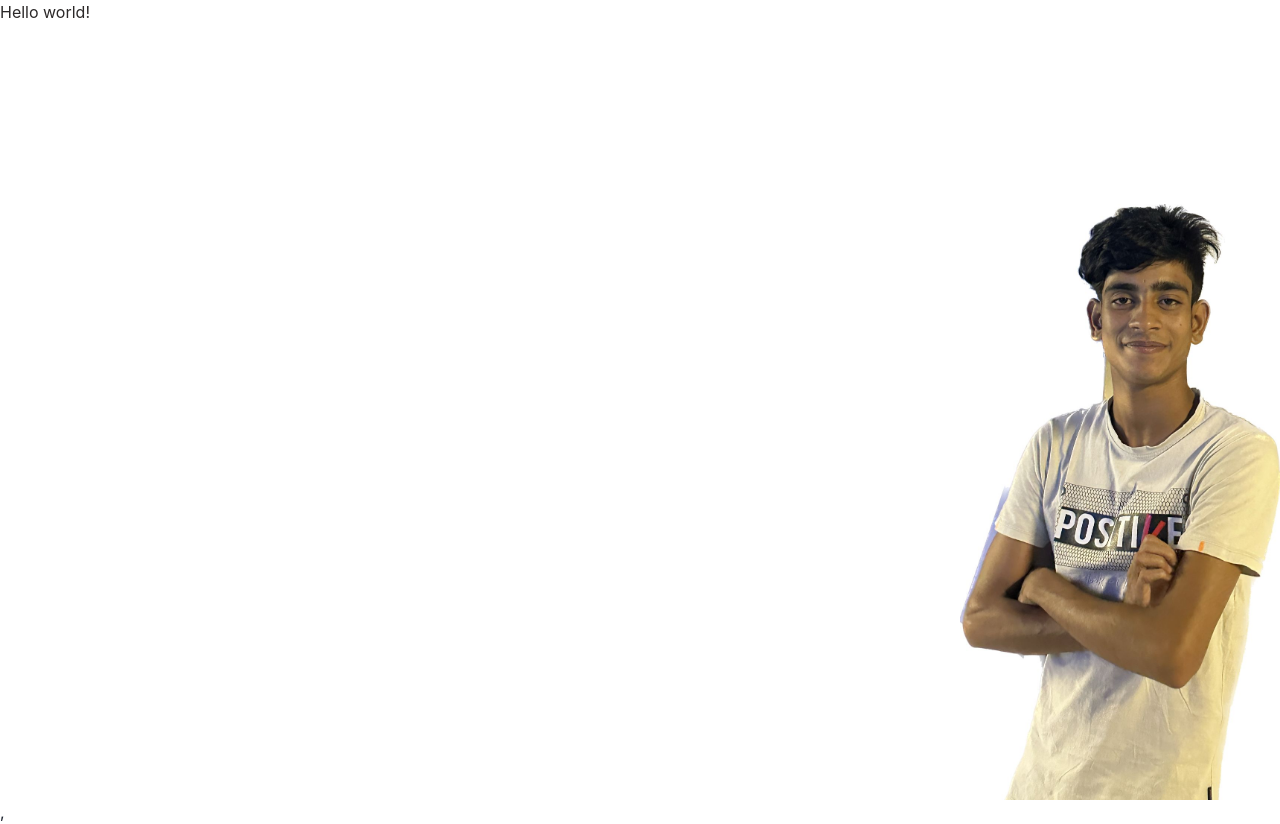
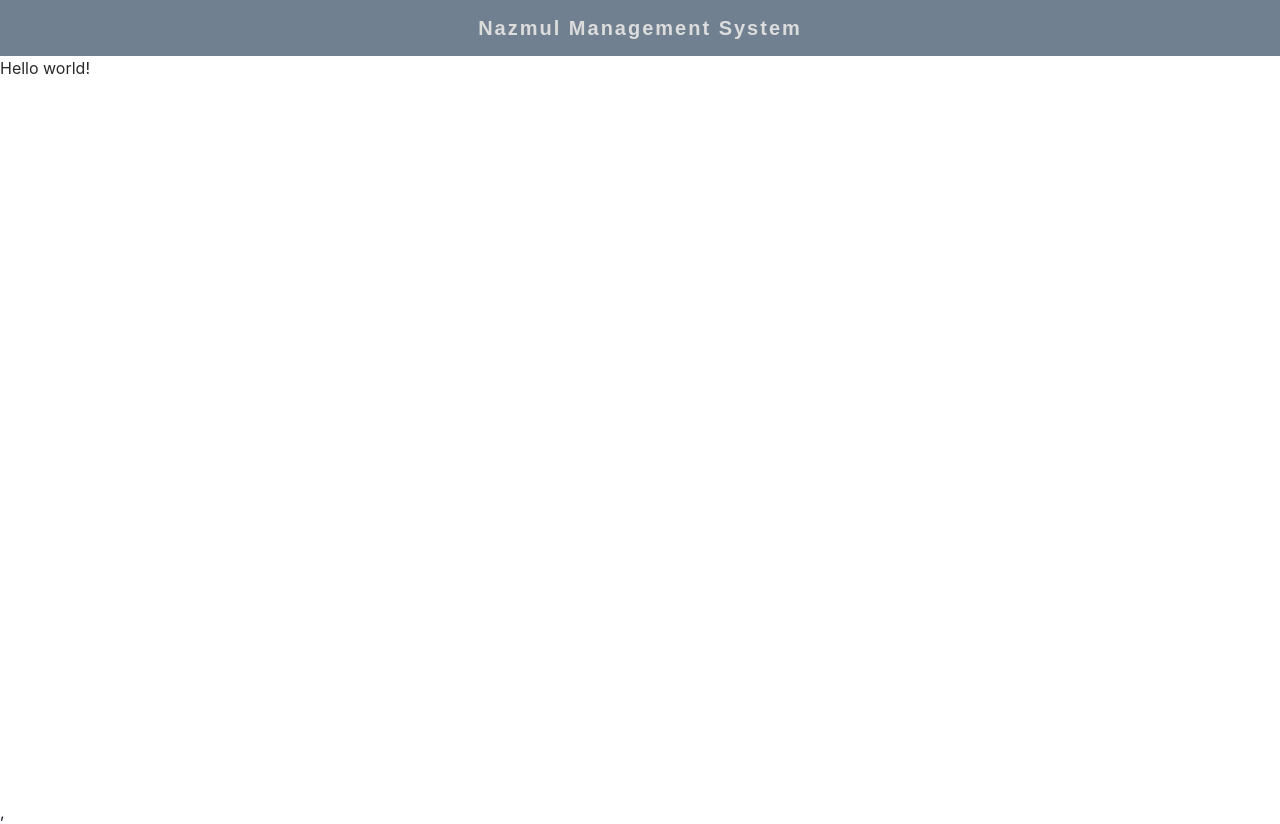
Before and after one commit to RafsanQ/nazmul-management-app, a React (Vite) app in the folder client/: page / in a window 1280 px wide. Built offline with nearby package versions, Linux system fonts and the light colour scheme.

Commit message:
Added navbar

```diff
--- a/client/src/App.css
+++ b/client/src/App.css
@@ -7,10 +7,11 @@
   color: rgba(12, 8, 8, 0.87);
   background-color: white;
 
-  background-image: url('./assets/background.jpeg');
+  /* background-image: url('./assets/background.jpeg'); */
   background-repeat: no-repeat;
   background-position: right bottom;
-  background-size: 25%;
+  background-size: 22%;
+
 
   width: 100vw;
   height: 100vh;
--- a/client/src/App.tsx
+++ b/client/src/App.tsx
@@ -1,15 +1,15 @@
-import { useState } from 'react'
-import reactLogo from './assets/react.svg'
-import viteLogo from '/vite.svg'
+
 import { RouterProvider } from "react-router-dom";
 import './App.css'
 
 import router from './routes'
+import Navbar from "./components/navbar";
 
 function App() {
 
   return (
     <div className='background'>
+      <Navbar/>
       <RouterProvider router={router} />
     </div>
 
--- /dev/null
+++ b/client/src/components/Navbar.tsx
@@ -0,0 +1,12 @@
+import { Center } from '@chakra-ui/react'
+
+function Navbar() {
+
+    return (
+        <Center bg='slategray ' color='gainsboro ' h='7vh' fontFamily='Arial' fontSize='xl' fontWeight='bold' letterSpacing='0.1em'>
+            <a href='/'>Nazmul Management System</a>
+        </Center>
+    );
+}
+
+export default Navbar;
```
